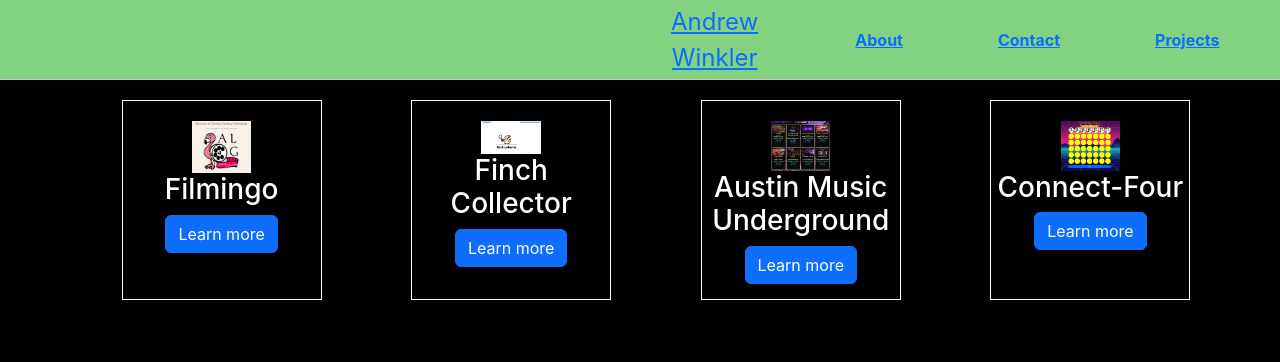
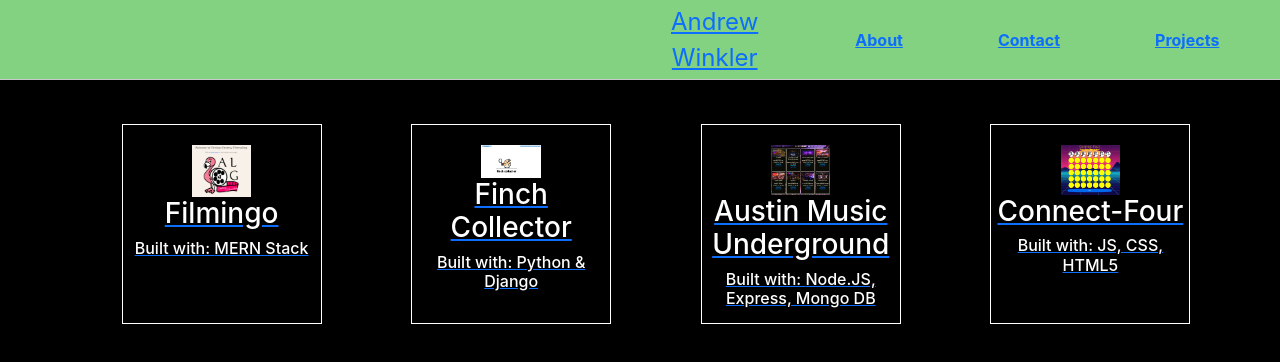
Before and after one commit to Metranohm/portfolio, a React (Create React App) app: page /projects in a window 1280 px wide. Shown: the top 362 px of the page. Built offline with nearby package versions, Linux system fonts and the light colour scheme.

Commit message:
update text fields

```diff
--- a/src/components/NavBar.jsx
+++ b/src/components/NavBar.jsx
@@ -39,13 +39,6 @@ return (
                     Resume
                 </Link>
             </li>
-            <li>
-                <Link
-                    to='/resume'
-                >
-                    Resume
-                </Link>
-            </li>
         </ul>
     </nav>
 )
--- a/src/components/ProjectPreview.jsx
+++ b/src/components/ProjectPreview.jsx
@@ -6,24 +6,22 @@ function ProjectPreview(props) {
     const projectPath = hyphenateWords(props.project.title)
     console.log(projectPath)
     return (
+        <Link to={projectPath}>
             <div className={styles.container}>
                 <img
                     src={props.project.image}
                     alt={props.project.title}
                 />
-
                 <section>
                     <h3>
                         {props.project.title}
                     </h3>
-
-                <Link to={projectPath}>
-                    <button type="button" class="btn btn-primary">
-                        Learn more
-                    </button>
-                </Link>
+                    <h6>
+                        Built with: {props.project.technology}
+                    </h6>
                 </section>
             </div>
+        </Link>
     )
 }
 
--- a/src/components/ProjectPreview.module.css
+++ b/src/components/ProjectPreview.module.css
@@ -7,3 +7,7 @@ max-width: 200px;
 max-height: 200px;
 color: white;
 }
+
+h6 {
+  text-decoration: none;
+}
--- a/src/data/projects.js
+++ b/src/data/projects.js
@@ -1,31 +1,37 @@
+import React from "react"
+
 const projects = [
   {
     title: "Filmingo",
     description: "Filmingo is a web app built using the MERN stack utilizing The Movie Database API, allowing users to search the database and add movies and actors to their favorites as well as switch up the cast members of movies to create their own dream movie casts.",
     image: '/filmingo.png',
     repositoryLink: 'https://github.com/KnucklesLT/fantasy-film-front-end.git',
-    deploymentLink: 'https://filmingo-fantasy-films.netlify.app/'
+    deploymentLink: 'https://filmingo-fantasy-films.netlify.app/',
+    technology: "MERN Stack"
   },
   {
     title: 'Finch Collector',
     description: "A stylized Finch Collector app built using Python and Django, allowing users to add and remove finches from their collection, feed them and give them toys.",
     image: '/finchcollector.png',
     repositoryLink: 'https://github.com/Metranohm/finch-collector',
-    deploymentLink: 'https://finch-collector-aw.herokuapp.com/'
+    deploymentLink: 'https://finch-collector-aw.herokuapp.com/',
+    technology: "Python & Django"
   },
   {
     title: 'Austin Music Underground',
     description: "Austin Music Underground exists to bring attention to music spaces in Austin that cater to bands and fans with musical tastes that deviate from the norm",
     image: '/austinmusicunderground.png',
     repositoryLink: 'https://github.com/Metranohm/austin-music-underground.git',
-    deploymentLink: 'https://austinmusicunderground.fly.dev/'
+    deploymentLink: 'https://austinmusicunderground.fly.dev/',
+    technology: "Node.JS, Express, Mongo DB"
   },
   {
     title: 'Connect-Four',
     description: "Connect Four is a classic 2 player game in which the goal is to get four of your pieces in a row. This version of the game has a vaporwave style and was built using HTML, CSS, and JavaScript.",
     image: '/connect4.png',
     repositoryLink: 'https://github.com/Metranohm/Connect-Four-Project',
-    deploymentLink: 'https://peaceful-kashata-d078be.netlify.app/'
+    deploymentLink: 'https://peaceful-kashata-d078be.netlify.app/',
+    technology: "JS, CSS, HTML5"
   },
 ]
 
--- a/src/pages/About/About.jsx
+++ b/src/pages/About/About.jsx
@@ -7,7 +7,7 @@ function About() {
     <div classname={styles.container}>
 
       <img src={Headshot} alt="pic" className={styles.pic}/>
-      <p>Hi I'm Andrew, I am a software engineer and musician drawn to innovations that ignite curiosity and creative solutions to bring order to the chaos. I seek to bridge the gap in the relationships between people, technology, and products by emphasizing creativity, empathy, and structural expertise.</p>
+      <p className={styles.radius}>Hi I'm Andrew, I am a software engineer and musician drawn to innovations that ignite curiosity and creative solutions to bring order to the chaos. I seek to bridge the gap in the relationships between people, technology, and products by emphasizing creativity, empathy, and structural expertise.</p>
     </div>
     </>
   );
--- a/src/pages/About/About.module.css
+++ b/src/pages/About/About.module.css
@@ -9,7 +9,7 @@ img {
   padding-top: 80px;
 }
 
-p {
+.radius {
   text-align: center;
   width: 30%;
   margin-left: auto;
--- a/src/pages/ProjectDetails/ProjectDetails.module.css
+++ b/src/pages/ProjectDetails/ProjectDetails.module.css
@@ -18,3 +18,13 @@ article {
   text-align: center;
 
 }
+
+p {
+  text-align: center;
+  max-width: 576px;
+  margin-left: auto;
+  margin-right: auto;
+  display: block;
+  background-color: rgb(160, 189, 223);
+
+}
--- a/src/pages/Resume/Resume.module.css
+++ b/src/pages/Resume/Resume.module.css
@@ -2,12 +2,3 @@
   padding-top: 150px;
   text-align: center;
 }
-
-.image {
-  position: relative;
-  display: block;
-  margin-left: auto;
-  margin-right: auto;
-  padding-top: 0px;
-  width: 35%;
-}
```
Lines whose indentation alone changed are shown as unchanged.
